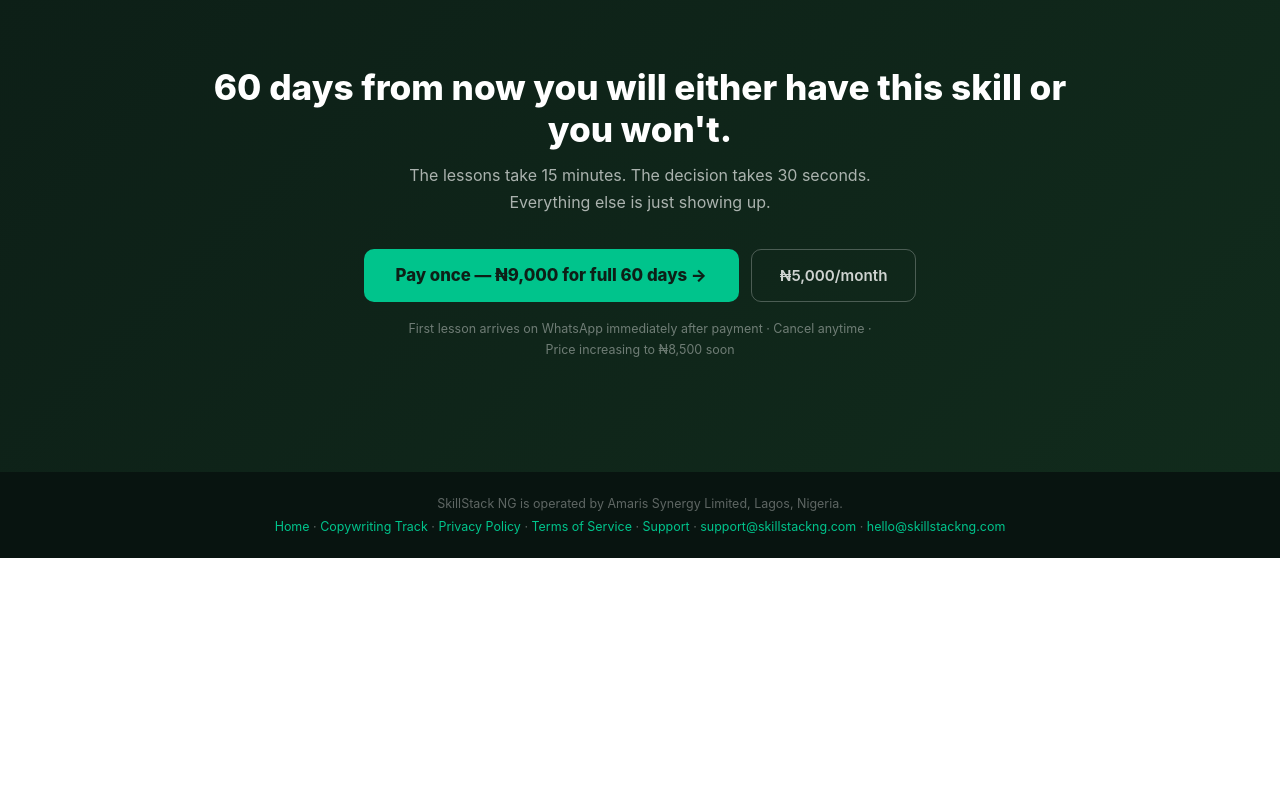
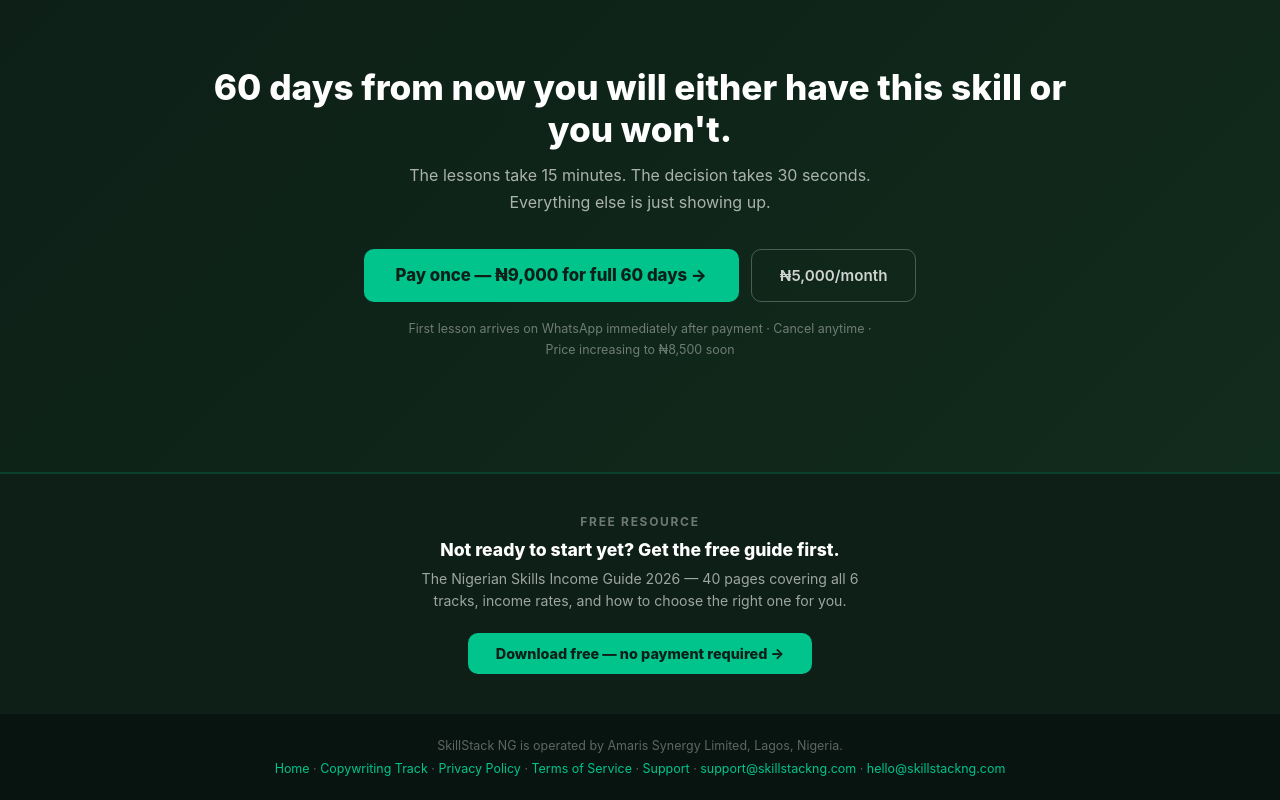
Before and after one commit to amarisng/skillstack-ng, a website: page public/social-media-management.html in a window 1280 px wide. Shown: the part 8515-9315 px from the top of the page. Before the commit the page ends 9073 px from the top, so only its background shows below. Drawn offline with Linux system fonts and the light colour scheme.

Commit message:
Add lead capture bar for free resource download
Added a lead capture bar with a free resource offer.

```diff
--- a/public/social-media-management.html
+++ b/public/social-media-management.html
@@ -784,6 +784,14 @@
   </div>
 </div>
 
+<!-- LEAD CAPTURE BAR -->
+<div style="background:#0D1F17;padding:40px 24px;text-align:center;border-top:2px solid rgba(0,196,140,0.2);">
+  <p style="font-size:0.75rem;font-weight:700;text-transform:uppercase;letter-spacing:0.14em;color:rgba(255,255,255,0.4);margin-bottom:10px;">Free Resource</p>
+  <p style="font-size:1.1rem;font-weight:800;color:#fff;margin-bottom:8px;">Not ready to start yet? Get the free guide first.</p>
+  <p style="font-size:0.88rem;color:rgba(255,255,255,0.6);margin-bottom:20px;line-height:1.6;max-width:480px;margin-left:auto;margin-right:auto;">The Nigerian Skills Income Guide 2026 — 40 pages covering all 6 tracks, income rates, and how to choose the right one for you.</p>
+  <a href="/free-guide" style="display:inline-block;background:#00C48C;color:#0D1F17;padding:12px 28px;border-radius:10px;font-weight:800;font-size:0.9rem;text-decoration:none;">Download free — no payment required →</a>
+</div>
+
 <!-- FOOTER -->
 <footer>
   <p>SkillStack NG is operated by Amaris Synergy Limited, Lagos, Nigeria.</p>
```
